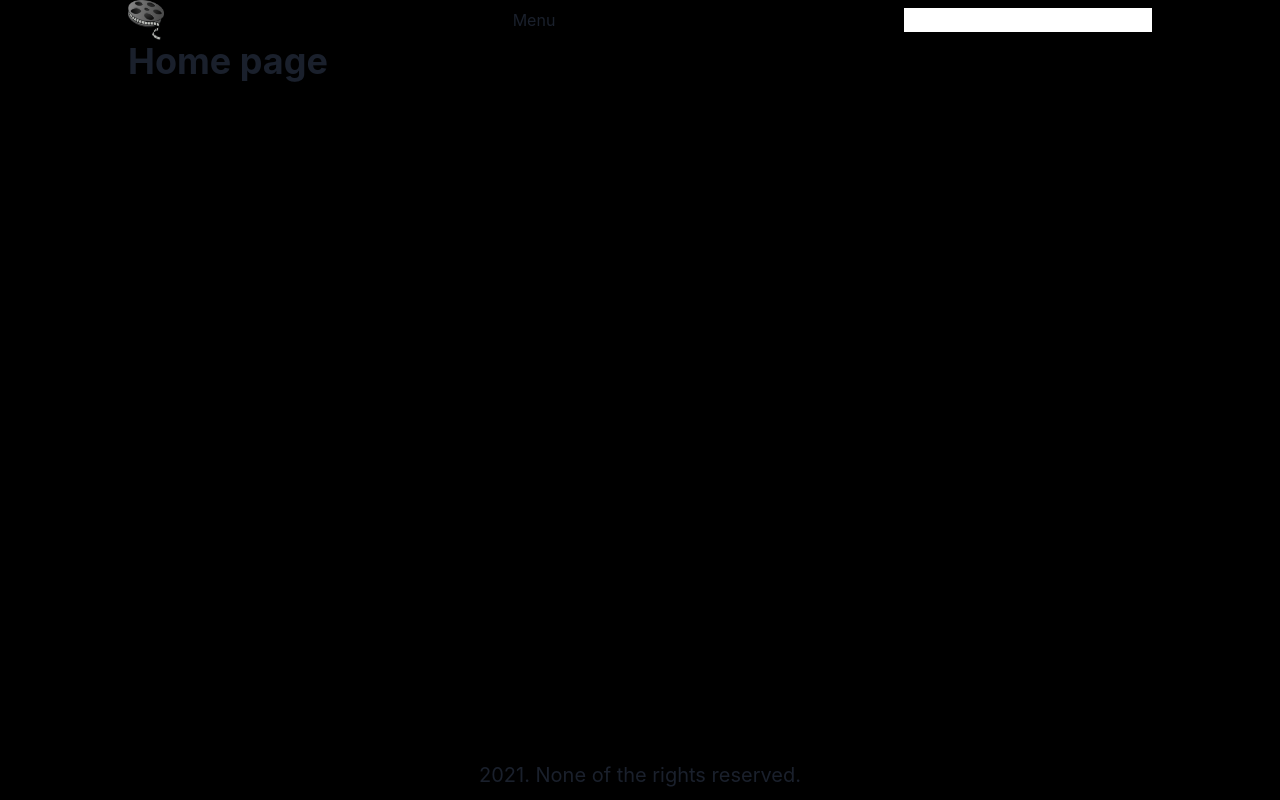
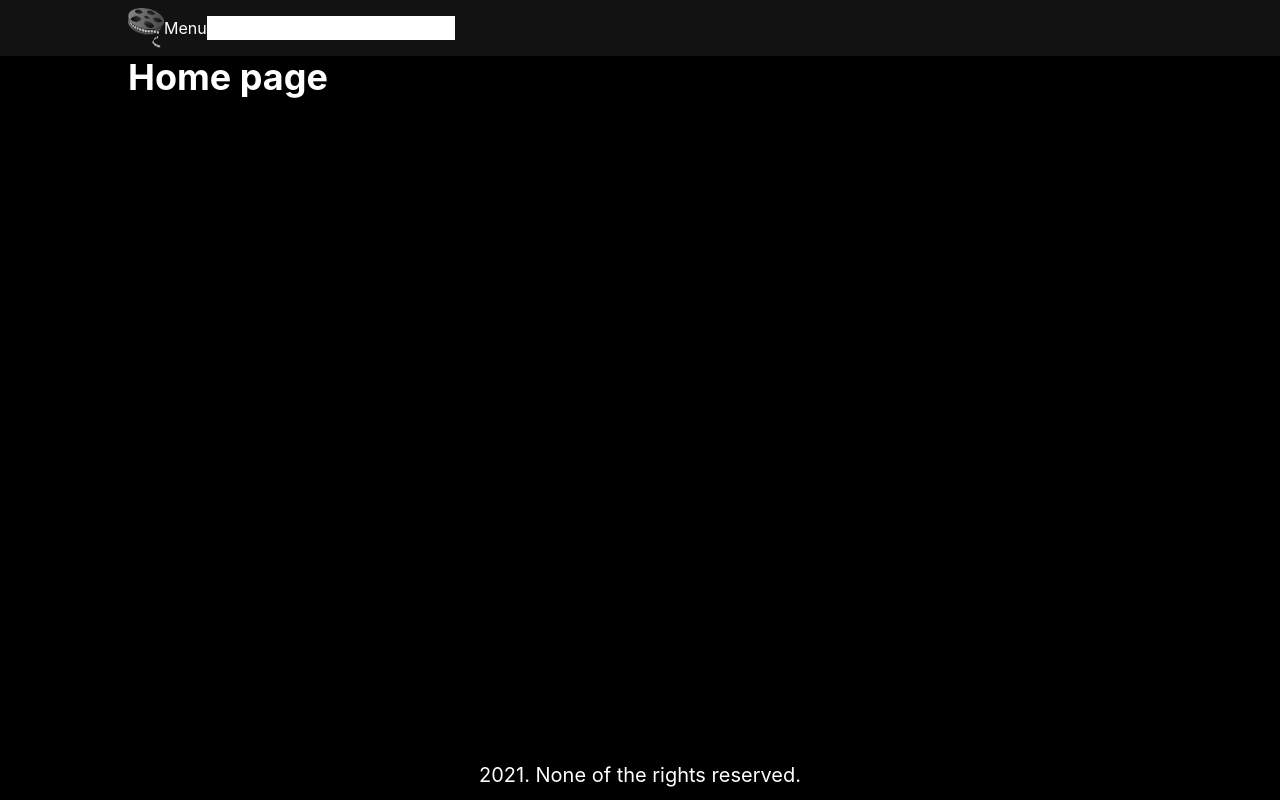
Before and after one commit to bykbaiev/movie-db, a React (Create React App) app: page / in a window 1280 px wide. Built offline with nearby package versions, Linux system fonts and the light colour scheme.

Commit message:
feat(chakra-ui): add little stylings
feat/chakra-ui

```diff
--- a/src/Routes.tsx
+++ b/src/Routes.tsx
@@ -1,4 +1,5 @@
 import {Heading} from '@chakra-ui/react';
+import { COLOR } from 'css-constants';
 import {
   Route,
   Routes as Switch
@@ -16,7 +17,7 @@ export const Routes = () => (
   </Switch>
 );
 
-const BasePage = ({message}: {message: string}) => (<Heading as="h1" size="xl">{message}</Heading>);
+const BasePage = ({message}: {message: string}) => (<Heading color={COLOR.WHITE} as="h1" size="xl">{message}</Heading>);
 
 const Home = () => (<BasePage message="Home page" />);
 
--- a/src/components/Footer/Footer.tsx
+++ b/src/components/Footer/Footer.tsx
@@ -1,15 +1,17 @@
 import { Box, Text } from '@chakra-ui/react';
-
-export const FOOTER_HEIGHT = '50px';
+import { COLOR, FOOTER_HEIGHT } from 'css-constants';
 
 export const Footer = () => {
   const year = new Date().getFullYear();
 
   return (
-    <Box height={FOOTER_HEIGHT} lineHeight={FOOTER_HEIGHT}>
+    <Box height={FOOTER_HEIGHT}>
       <Text
         align="center"
-        fontSize="xl">
+        fontSize="xl"
+        lineHeight="50px"
+        color={COLOR.WHITE}
+      >
         {year}. None of the rights reserved.
       </Text>
     </Box>
--- a/src/components/Footer/index.ts
+++ b/src/components/Footer/index.ts
@@ -1 +1 @@
-export {Footer, FOOTER_HEIGHT} from './Footer';
+export {Footer} from './Footer';
--- a/src/components/Header/Header.tsx
+++ b/src/components/Header/Header.tsx
@@ -2,11 +2,23 @@ import { Flex } from '@chakra-ui/react';
 import { Logo } from 'components/Logo';
 import { Menu } from 'containers/Menu';
 import { Search } from 'containers/Search';
+import { HEADER_BG_COLOR, HEADER_HEIGHT, MAX_WIDTH } from 'css-constants';
 
 export const Header = () => (
-  <Flex justify="space-between" align="center">
-    <Logo />
-    <Menu />
-    <Search />
+  <Flex
+    p="4px"
+    align="center"
+    h={`${HEADER_HEIGHT}px`}
+    bgColor={HEADER_BG_COLOR}
+  >
+    <Flex
+      w={MAX_WIDTH}
+      m="0 auto"
+      align="center"
+    >
+      <Logo />
+      <Menu />
+      <Search />
+    </Flex>
   </Flex>
 );
--- a/src/containers/Menu/Menu.tsx
+++ b/src/containers/Menu/Menu.tsx
@@ -1,3 +1,4 @@
 import { Text } from '@chakra-ui/react';
+import { COLOR } from 'css-constants';
 
-export const Menu = () => (<Text>Menu</Text>);
+export const Menu = () => (<Text color={COLOR.WHITE}>Menu</Text>);
--- /dev/null
+++ b/src/css-constants.ts
@@ -0,0 +1,13 @@
+export const MAX_WIDTH = 1024;
+
+export const FOOTER_HEIGHT = 50;
+
+export const HEADER_HEIGHT = 56;
+
+export const HEADER_BG_COLOR = "rgb(18, 18, 18)";
+
+export const BG_COLOR = "#000";
+
+export const COLOR = {
+  WHITE: "#fff"
+};
--- a/src/layouts/General/layout.tsx
+++ b/src/layouts/General/layout.tsx
@@ -1,13 +1,25 @@
 import { Box } from '@chakra-ui/react';
-import { Footer, FOOTER_HEIGHT } from 'components/Footer';
+import { Footer } from 'components/Footer';
 import { Header } from 'components/Header';
+import { BG_COLOR, FOOTER_HEIGHT, HEADER_HEIGHT, MAX_WIDTH } from 'css-constants';
 import { Outlet } from 'react-router-dom';
 
 export const GeneralLayout = () => (
-  <Box pos="fixed" top={0} right={0} bottom={0} left={0} bgColor="#000">
-    <Box m="0 auto" w="100%" maxW="1024px">
-      <Box minH={`calc(100vh - ${FOOTER_HEIGHT})`}>
-        <Header />
+  <Box
+    pos="fixed"
+    top={0}
+    right={0}
+    bottom={0}
+    left={0}
+    bgColor={BG_COLOR}
+  >
+    <Header />
+    <Box
+      m="0 auto"
+      w="100%"
+      maxW={MAX_WIDTH}
+    >
+      <Box minH={`calc(100vh - ${FOOTER_HEIGHT}px - ${HEADER_HEIGHT}px)`}>
         <Outlet />
       </Box>
       <Footer />
```
